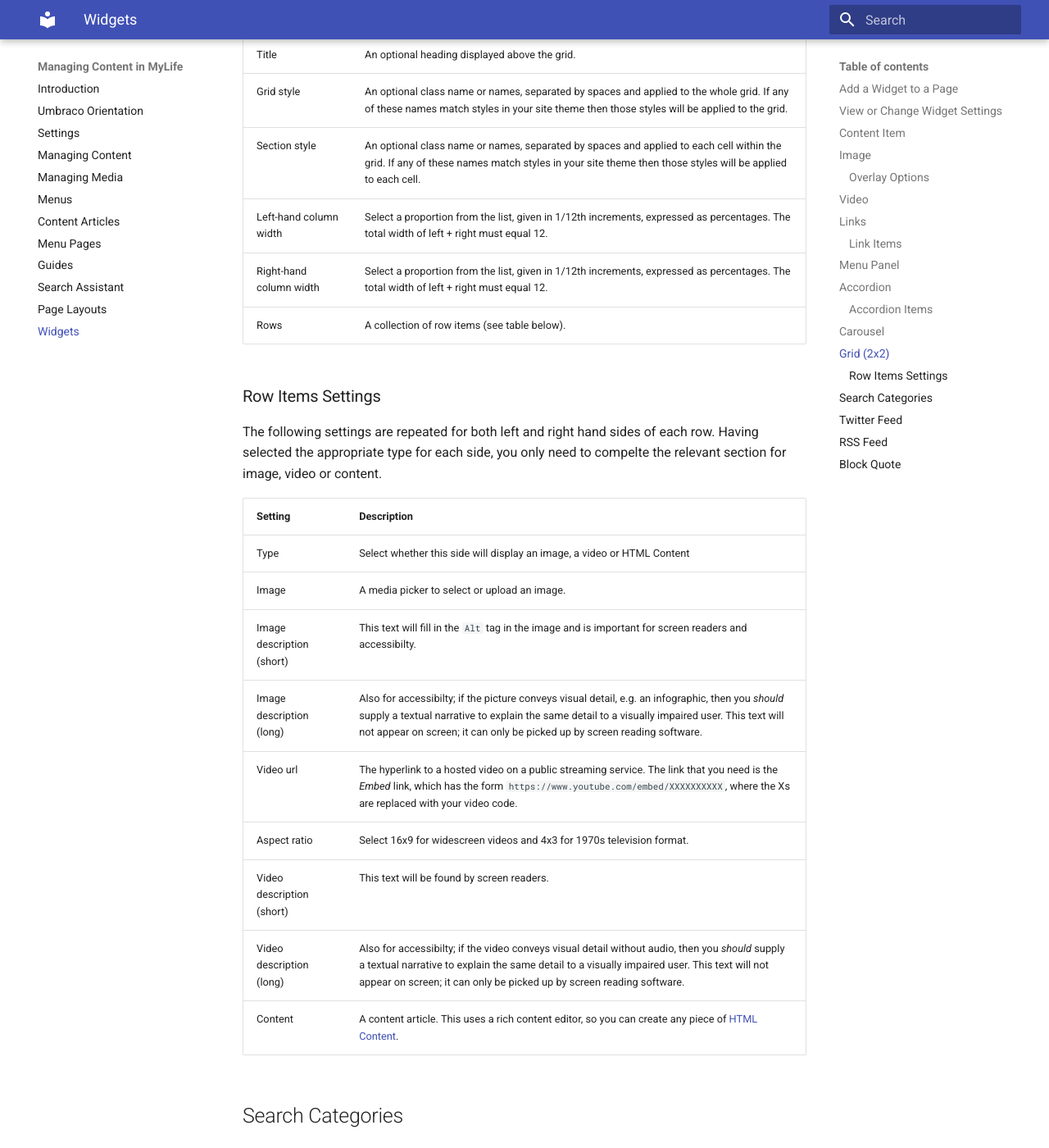
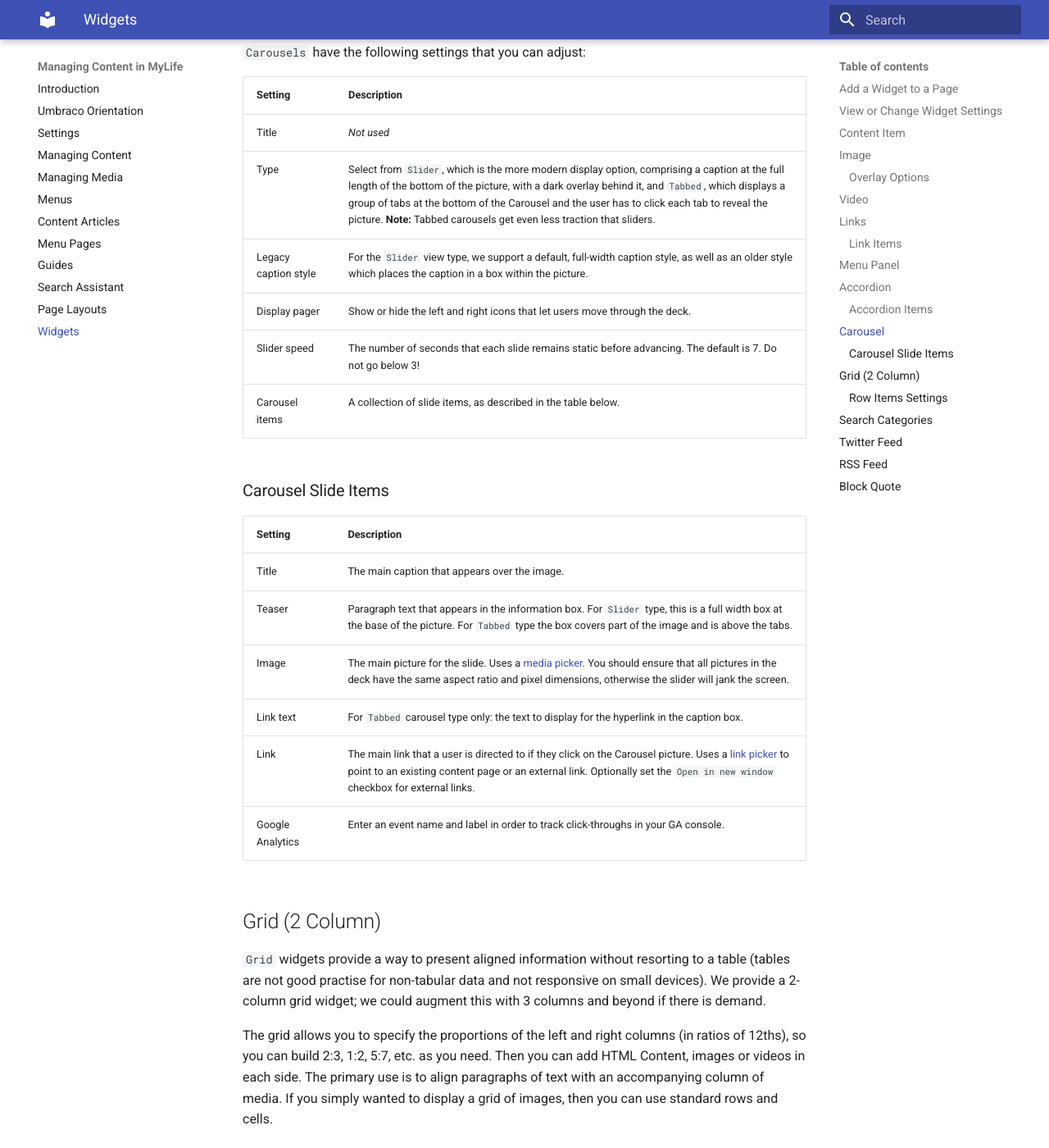
Before and after one commit to airburst/docs-cms, an MkDocs documentation site: the page built from docs/widgets/index.md, in a window 1280 px wide and 1400 px high, scrolled down 7267 px. Shown: the whole window at 82% size. Built offline with MkDocs 1.6.1 and Material for MkDocs 9.7.7, drawn with Linux system fonts in a browser that asks for light colours; old or Windows-style settings are respelled for this version of MkDocs; some of the changed text lies outside the part shown.

Commit message:
Nearly done on Widget section..

```diff
--- a/docs/widgets/index.md
+++ b/docs/widgets/index.md
@@ -166,11 +166,41 @@ Follow the standard process to [show widget settings](#view-or-change-widget-set
 
 ## Carousel
 
-xxx
+Carousels are - or at least were - ubiquitous on The Web. They are generally presented as a sliding set of pictures, each of which has banner text and/or a caption and which links to another page (within your site or externally).
 
-## Grid (2x2)
+Everyone loves carousels. Apart from users. In fact there is evidence from working groups and studies that most users never get beyond the 3rd option in a deck and plenty of users - particularly elderly users and users with mental difficulties - really don't like moving material on web pages.
 
-XXX
+We can't wholeheartedly recommend that you use carousels then, but the choice is entirely yours.
+
+Follow the standard process to [show widget settings](#view-or-change-widget-settings).
+
+`Carousels` have the following settings that you can adjust:
+
+|Setting|Description|
+| ------------- | ------------- |
+|Title|_Not used_|
+|Type|Select from `Slider`, which is the more modern display option, comprising a caption at the full length of the bottom of the picture, with a dark overlay behind it, and `Tabbed`, which displays a group of tabs at the bottom of the Carousel and the user has to click each tab to reveal the picture.  __Note:__ Tabbed carousels get even less traction that sliders.|
+|Legacy caption style|For the `Slider` view type, we support a default, full-width caption style, as well as an older style which places the caption in a box within the picture.|
+|Display pager|Show or hide the left and right icons that let users move through the deck.|
+|Slider speed|The number of seconds that each slide remains static before advancing. The default is 7. Do not go below 3!|
+|Carousel items|A collection of slide items, as described in the table below.|
+
+### Carousel Slide Items
+
+|Setting|Description|
+| ------------- | ------------- |
+|Title|The main caption that appears over the image.|
+|Teaser|Paragraph text that appears in the information box.  For `Slider` type, this is a full width box at the base of the picture. For `Tabbed` type the box covers part of the image and is above the tabs.|
+|Image|The main picture for the slide. Uses a [media picker](../content-articles/#media-picker). You should ensure that all pictures in the deck have the same aspect ratio and pixel dimensions, otherwise the slider will jank the screen.|
+|Link text|For `Tabbed` carousel type only: the text to display for the hyperlink in the caption box.|
+|Link|The main link that a user is directed to if they click on the Carousel picture. Uses a [link picker](../content-articles/#links-picker) to point to an existing content page or an external link. Optionally set the `Open in new window` checkbox for external links.|
+|Google Analytics|Enter an event name and label in order to track click-throughs in your GA console.|
+
+## Grid (2 Column)
+
+`Grid` widgets provide a way to present aligned information without resorting to a table (tables are not good practise for non-tabular data and not responsive on small devices). We provide a 2-column grid widget; we could augment this with 3 columns and beyond if there is demand.
+
+The grid allows you to specify the proportions of the left and right columns (in ratios of 12ths), so you can build 2:3, 1:2, 5:7, etc. as you need.  Then you can add HTML Content, images or videos in each side. The primary use is to align paragraphs of text with an accompanying column of media.  If you simply wanted to display a grid of images, then you can use standard rows and cells.
 
 Follow the standard process to [show widget settings](#view-or-change-widget-settings).
 
@@ -203,13 +233,23 @@ The following settings are repeated for both left and right hand sides of each r
 
 ## Search Categories
 
-x
+The `Search Categories` widget displays a collection of buttons that match the search categories in Studio. There is a setting in Studio to flag whether or not each category should be included in the widget collection.
+
+The value of this widget is that it gives users an intuitive way to start a search, without having to consider what to type into the search box (particularly useful for users who are not overly confident in using The Web).  When clicked, the user is taken to the search results for that category.
 
 ![Image settings](./widgets/info-search.jpg)
 
 Follow the standard process to [show widget settings](#view-or-change-widget-settings).
 
 `Search Categories` has the following settings that you can adjust:
+
+|Setting|Description|
+| ------------- | ------------- |
+|Headline|A main headline displayed above the collection of buttons or tiles.|
+|Headline weight|Select from heading style H1 - H6.|
+|Display type|Select from `Button` or `Tile`.  Buttons are more common, given the number of them that you may want to show. They will show the search category name and icon that you have set in Studio. Tiles are bigger buttons.|
+|Number of columns|Select from one, two or three columns of buttons.|
+|Alternative button colour|Optionally use an alternative contrast colour, set in your site theme.|
 
 ## Twitter Feed
 
```
